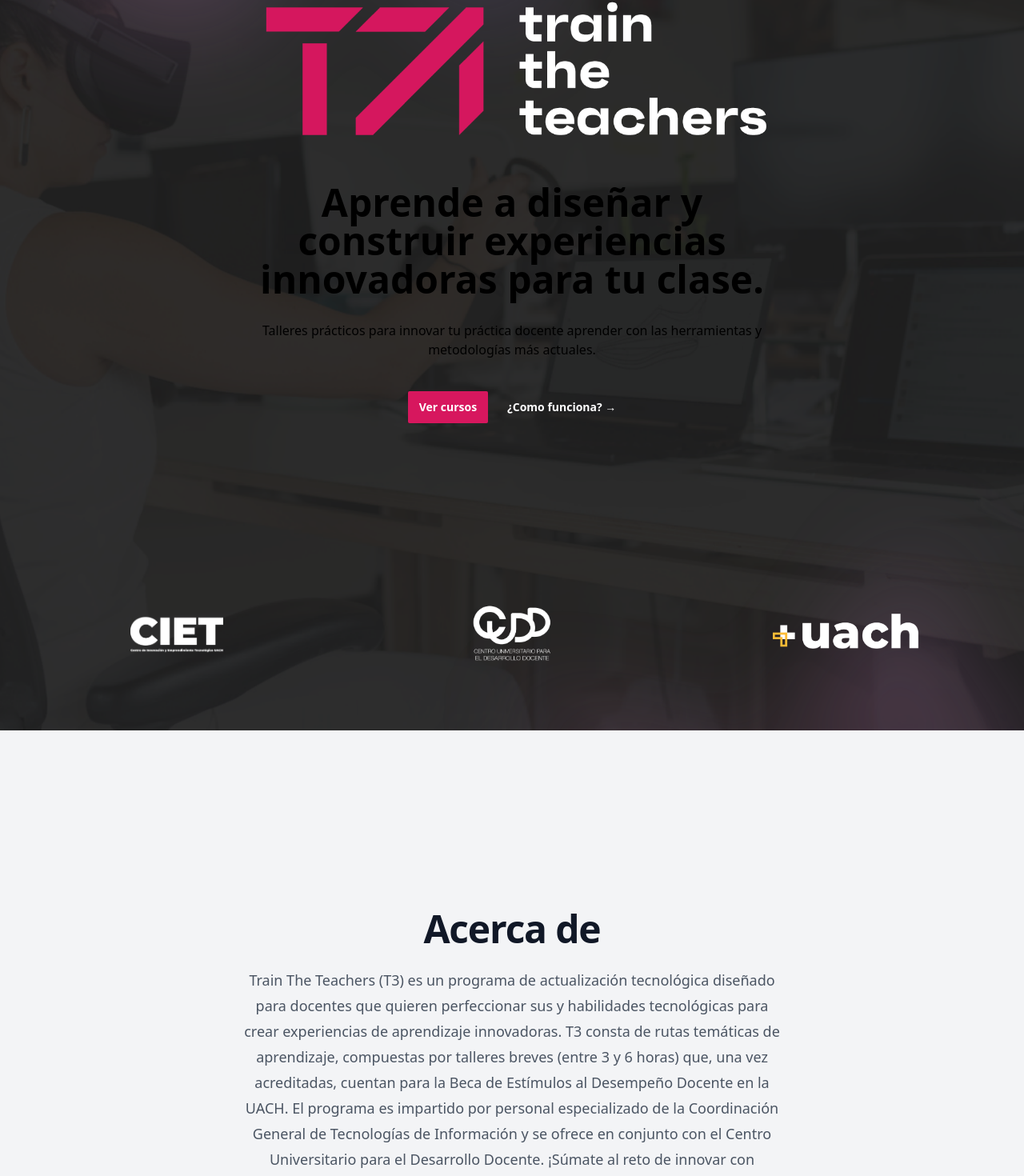
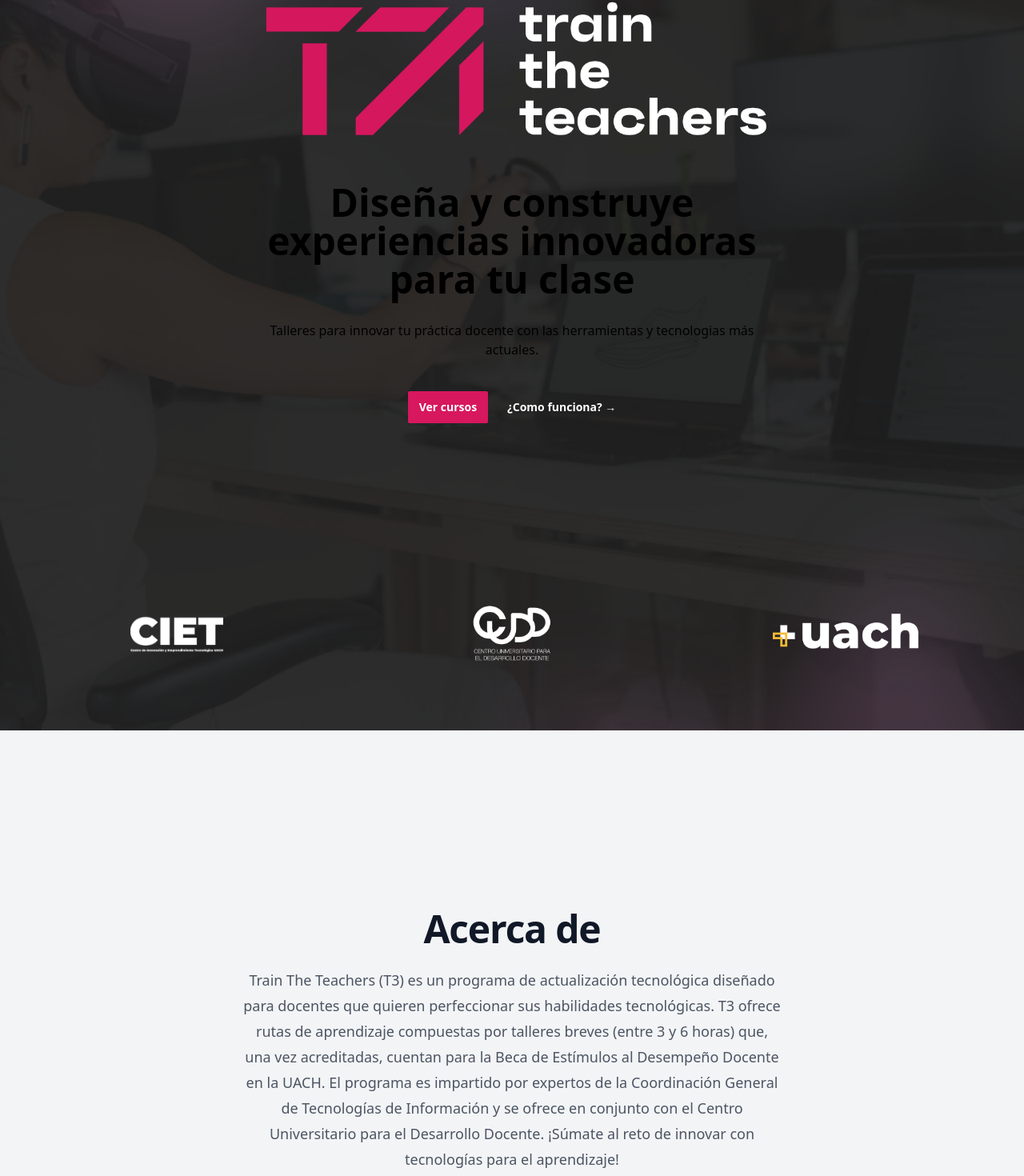
Before and after one commit to Avzolem/traintheteachers, a Next.js app: page / in a window 1280 px wide. Shown: the part 315-1785 px from the top of the page at 80% size. Built offline with nearby package versions, Linux system fonts and the light colour scheme.

Commit message:
Cambios en los textos del landing

```diff
--- a/pages/index.js
+++ b/pages/index.js
@@ -300,14 +300,13 @@ export default function Example() {
                             <div className="hidden sm:mb-8 sm:flex sm:justify-center">
                                 <div className="text-center">
                                     <h2 className="font-semibold text-5xl py-7">
-                                        Aprende a diseñar y construir
-                                        experiencias innovadoras para tu clase.
+                                        Diseña y construye experiencias
+                                        innovadoras para tu clase
                                     </h2>
                                     <p className="mx-auto max-w-2xl">
-                                        Talleres prácticos para innovar tu
-                                        práctica docente aprender con las
-                                        herramientas y metodologías más
-                                        actuales.
+                                        Talleres para innovar tu práctica
+                                        docente con las herramientas y
+                                        tecnologias más actuales.
                                     </p>
                                 </div>
                             </div>
@@ -380,15 +379,13 @@ export default function Example() {
                             <p className="mt-6 text-lg leading-8 text-gray-600">
                                 Train The Teachers (T3) es un programa de
                                 actualización tecnológica diseñado para docentes
-                                que quieren perfeccionar sus y habilidades
-                                tecnológicas para crear experiencias de
-                                aprendizaje innovadoras. T3 consta de rutas
-                                temáticas de aprendizaje, compuestas por
-                                talleres breves (entre 3 y 6 horas) que, una vez
-                                acreditadas, cuentan para la Beca de Estímulos
-                                al Desempeño Docente en la UACH. El programa es
-                                impartido por personal especializado de la
-                                Coordinación General de Tecnologías de
+                                que quieren perfeccionar sus habilidades
+                                tecnológicas. T3 ofrece rutas de aprendizaje
+                                compuestas por talleres breves (entre 3 y 6
+                                horas) que, una vez acreditadas, cuentan para la
+                                Beca de Estímulos al Desempeño Docente en la
+                                UACH. El programa es impartido por expertos de
+                                la Coordinación General de Tecnologías de
                                 Información y se ofrece en conjunto con el
                                 Centro Universitario para el Desarrollo Docente.
                                 ¡Súmate al reto de innovar con tecnologías para
@@ -541,9 +538,8 @@ export default function Example() {
                         </p>
                     </div>
                     <p className="mx-auto mt-6 max-w-2xl text-center text-lg leading-8 text-gray-600">
-                        Te invitamos a desarrollar tus habilidades tecnológicas
-                        y creativas cursando los siguientes talleres; haz click
-                        para conocerlos a detalle.
+                        Desarrolla tus habilidades tecnológicas y creativas
+                        cursando los siguientes talleres:
                     </p>
                     <div className="mx-auto mt-16 grid max-w-lg grid-cols-1 items-center gap-y-6 sm:mt-20 sm:gap-y-0 lg:max-w-4xl lg:grid-cols-3">
                         <img
```
